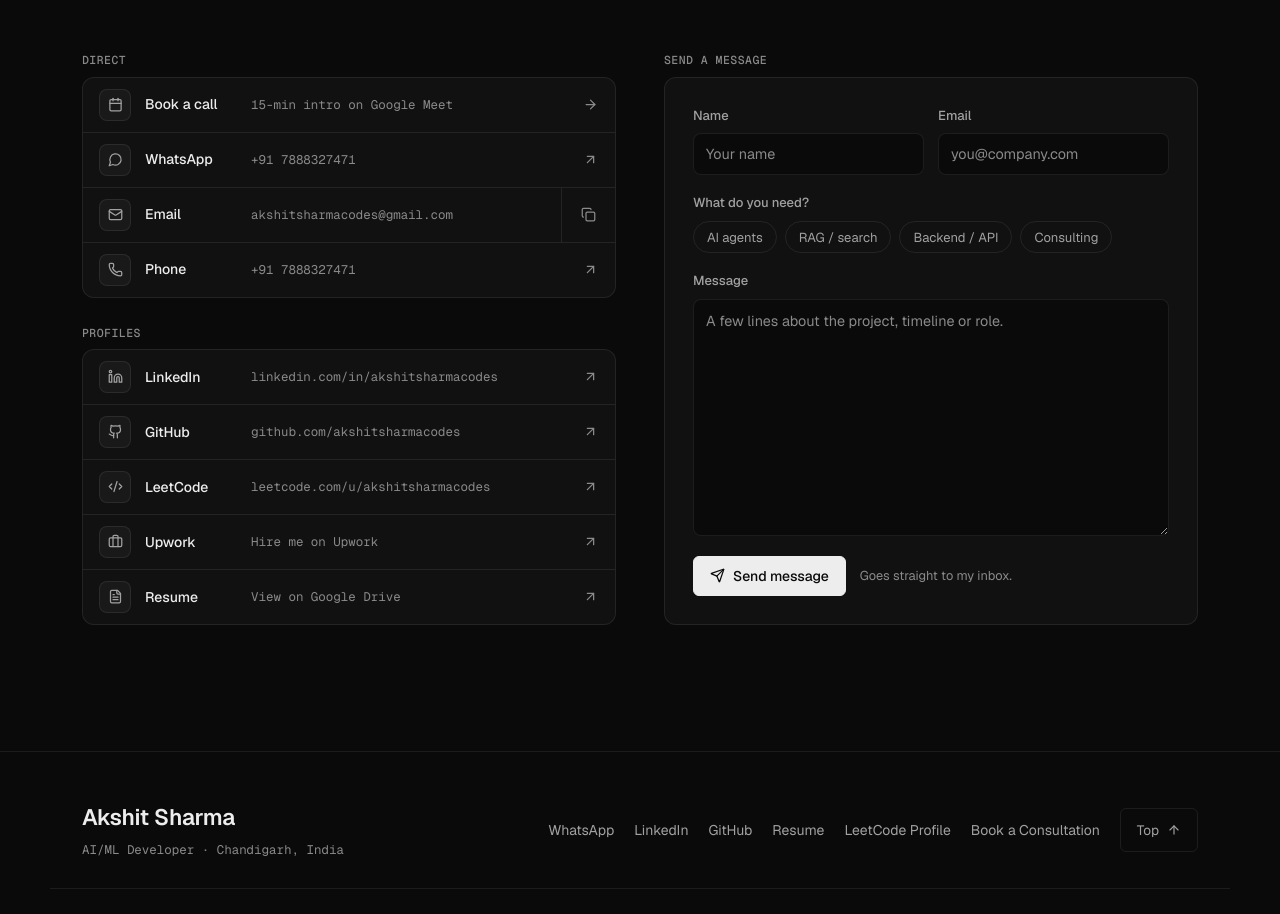
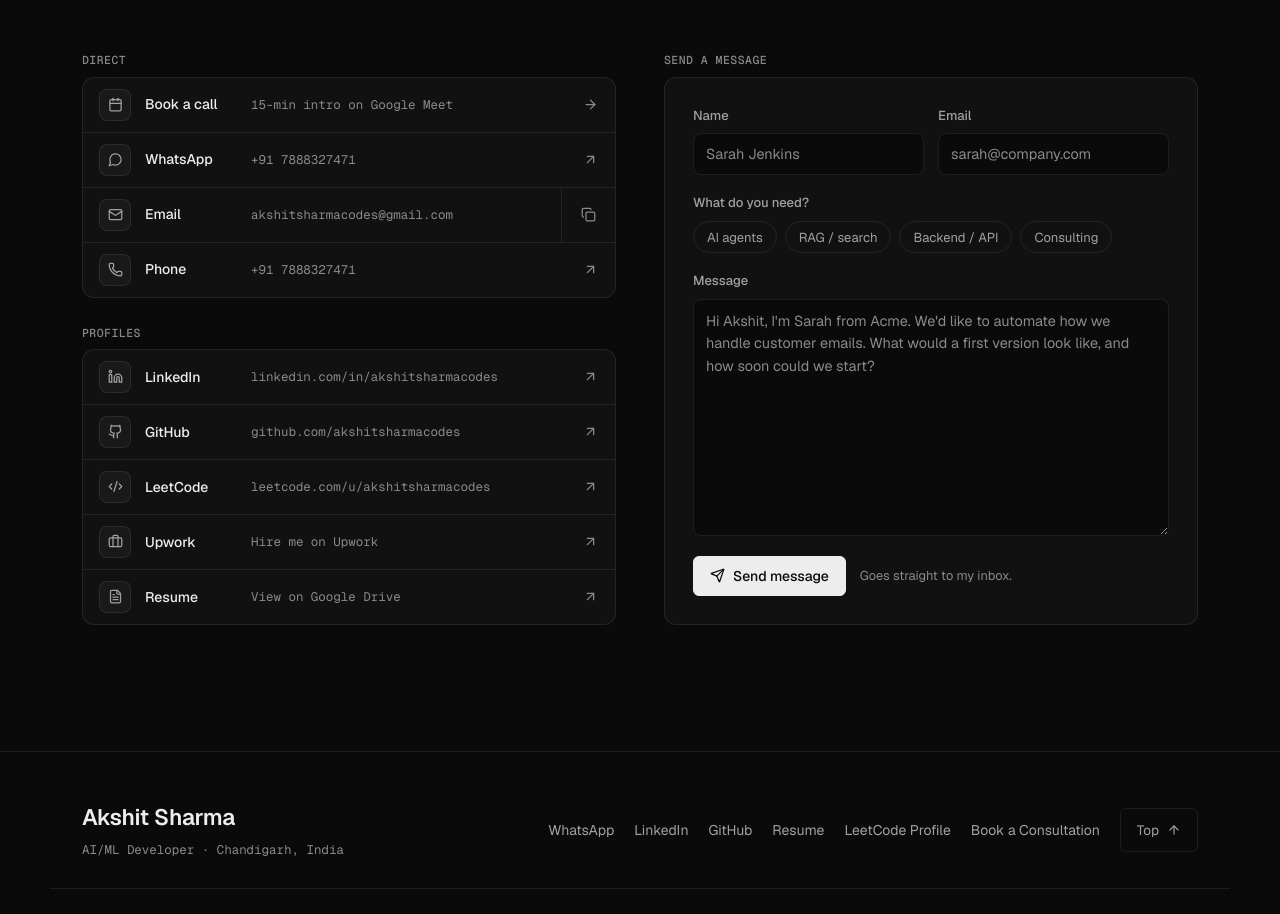
Before and after one commit to akshitsharmacodes/portfolio, a React (Vite) app: page / in a window 1280 px wide. Shown: the part 9446-10360 px from the top of the page. Built offline with nearby package versions, Linux system fonts and the light colour scheme.

Commit message:
copy(contact): conversational example placeholders in the message form
Name and email show Sarah Jenkins / sarah@company.com, and the message
box shows a short example note from Sarah. Each topic chip swaps in a
matching example request.

Co-Authored-By: Claude Opus 5.5 <noreply@anthropic.com>

```diff
--- a/src/components/Contact.jsx
+++ b/src/components/Contact.jsx
@@ -22,10 +22,30 @@ import SectionHeader from './SectionHeader';
 
 // Topic chips: pick one to set the email subject and a helpful placeholder
 const TOPICS = [
-  { id: 'agents', label: 'AI agents', placeholder: 'What should the agent automate, and where does it plug in?' },
-  { id: 'rag', label: 'RAG / search', placeholder: 'What data should it search, and who will use it?' },
-  { id: 'backend', label: 'Backend / API', placeholder: 'What are you building, and what stack are you on?' },
-  { id: 'consulting', label: 'Consulting', placeholder: 'What decision or problem would you like a second opinion on?' },
+  {
+    id: 'agents',
+    label: 'AI agents',
+    placeholder:
+      'Hi Akshit, our ops team spends ~10 hours a week copying order data between our CRM and spreadsheets. Could an agent handle this for us?',
+  },
+  {
+    id: 'rag',
+    label: 'RAG / search',
+    placeholder:
+      'Hi Akshit, we have 2,000+ internal docs and our support team can never find the right answer quickly. Could you build us a search assistant?',
+  },
+  {
+    id: 'backend',
+    label: 'Backend / API',
+    placeholder:
+      'Hi Akshit, we need a FastAPI backend for our new app, ready for launch in about 6 weeks. Are you available?',
+  },
+  {
+    id: 'consulting',
+    label: 'Consulting',
+    placeholder:
+      'Hi Akshit, we are deciding whether to build our AI feature in-house or buy a tool. Could we get your take on a short call?',
+  },
 ];
 
 const tidyUrl = (url) => url.replace(/^https?:\/\/(www\.)?/, '').replace(/\/$/, '').split('?')[0];
@@ -298,12 +318,12 @@ export default function Contact({ motionEnabled = true, onOpenCalModal }) {
                     <div className="ct-row-2">
                       <div className="ct-field">
                         <label htmlFor="ct-name">Name</label>
-                        <input id="ct-name" type="text" autoComplete="name" placeholder="Your name" {...field('name')} />
+                        <input id="ct-name" type="text" autoComplete="name" placeholder="Sarah Jenkins" {...field('name')} />
                         {errors.name && <span id="ct-err-name" className="ct-error">{errors.name}</span>}
                       </div>
                       <div className="ct-field">
                         <label htmlFor="ct-email">Email</label>
-                        <input id="ct-email" type="email" autoComplete="email" placeholder="you@company.com" {...field('email')} />
+                        <input id="ct-email" type="email" autoComplete="email" placeholder="sarah@company.com" {...field('email')} />
                         {errors.email && <span id="ct-err-email" className="ct-error">{errors.email}</span>}
                       </div>
                     </div>
@@ -330,7 +350,11 @@ export default function Contact({ motionEnabled = true, onOpenCalModal }) {
                       <textarea
                         id="ct-message"
                         rows={5}
-                        placeholder={activeTopic ? activeTopic.placeholder : 'A few lines about the project, timeline or role.'}
+                        placeholder={
+                          activeTopic
+                            ? activeTopic.placeholder
+                            : "Hi Akshit, I'm Sarah from Acme. We'd like to automate how we handle customer emails. What would a first version look like, and how soon could we start?"
+                        }
                         {...field('message')}
                       />
                       {errors.message && <span id="ct-err-message" className="ct-error">{errors.message}</span>}
```
